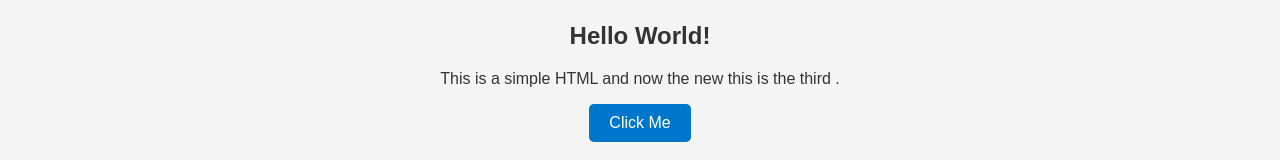
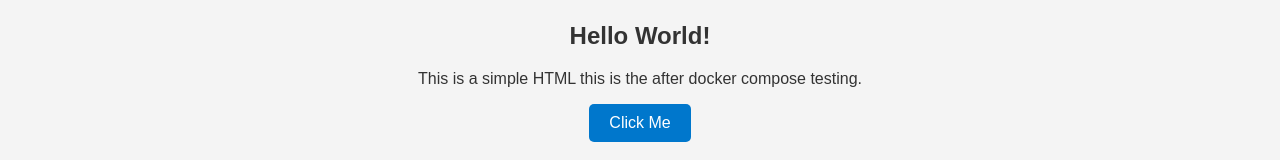
Before and after one commit to ashut3005/pypeaitestin, a website: page frontend/index.html in a window 1280 px wide. Shown: the part 158-318 px from the top of the page. Drawn offline with Linux system fonts and the light colour scheme.

Commit message:
Update index.html

```diff
--- a/frontend/index.html
+++ b/frontend/index.html
@@ -57,7 +57,7 @@
 
   <main>
     <h2>Hello World!</h2>
-    <p>This is a simple HTML and now the new this is the third .</p>
+    <p>This is a simple HTML this is the after docker compose testing.</p>
 
     <button onclick="showMessage()">
       Click Me
```
